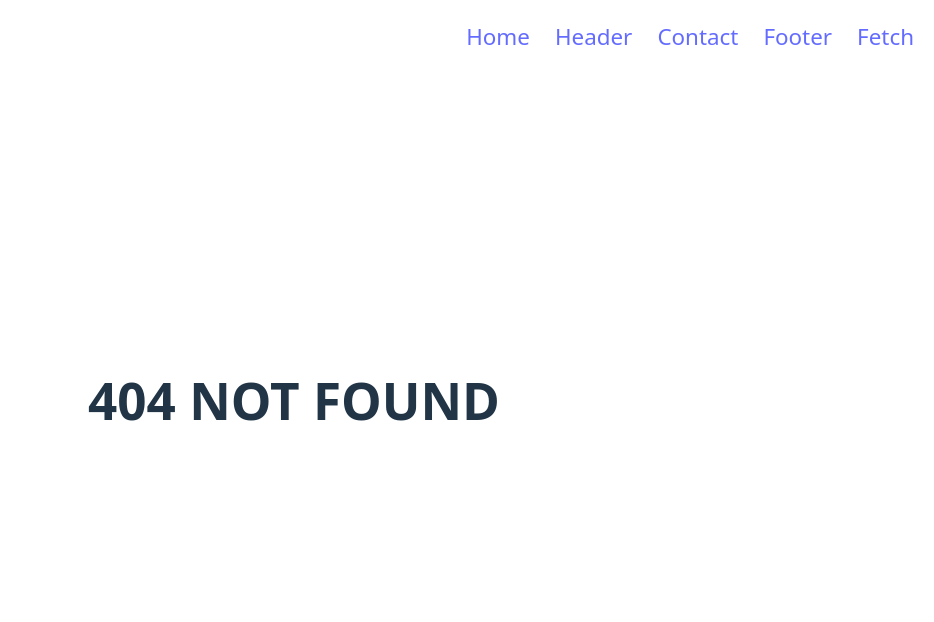
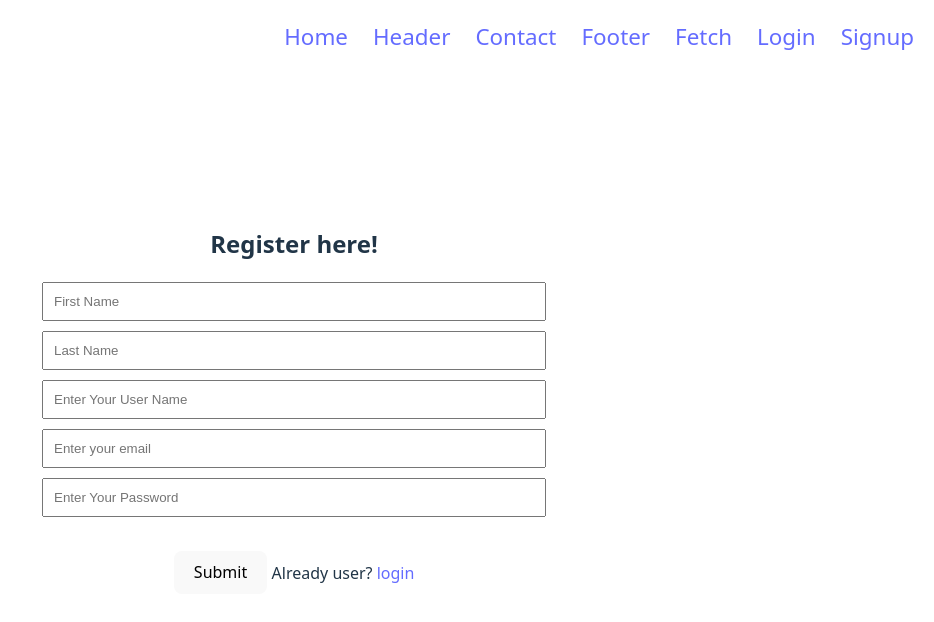
Before and after one commit to rahulpareek011/react-router-dom, a React (Vite) app: page /signup in a window 1280 px wide. Before the commit this address had no page. Shown: the top 622 px of the page, without its empty margins (346-1280 px from the left). Built offline with nearby package versions, Linux system fonts and the light colour scheme.

Commit message:
some changes inn login signup

```diff
--- a/src/App.jsx
+++ b/src/App.jsx
@@ -8,7 +8,9 @@ import NotFound from './notfound'
 import Home from './Home'
 import Fetch from './Fetch'
 import Nav from './Nav'
-
+import Login from './Login'
+import Signup from './Signup'
+import productId from './productId'
 
 function App() {
   return (
@@ -21,7 +23,10 @@ function App() {
           <Route path='/contact' element={<Contact />} />
           <Route path='/footer' element={<Footer />} />
           <Route path='/fetch' element={<Fetch />} />
-          <Route path='*' element={<NotFound />} /> {/* ✅ 404 Route */}
+          <Route path='/login' element={<Login />} />
+          <Route path='/signup' element={<Signup />} />
+          <Route path='/product/:id' element={<productId/>} />
+          <Route path='*' element={<NotFound />} />
         </Routes>
       </BrowserRouter></>
   )
--- a/src/Fetch.jsx
+++ b/src/Fetch.jsx
@@ -1,6 +1,7 @@
 import React, { useEffect, useState } from 'react'
 import axios from 'axios'
-// import { useNavigate } from 'react-router-dom'
+import { Navigate } from 'react-router-dom'
+import { useNavigate } from 'react-router-dom'
 
 
 const Fetch = () => {
@@ -9,10 +10,11 @@ const Fetch = () => {
   const [loading, isLoading] = useState(true)
   const [search, setSearch] = useState("")
   const [sort, setSort] = useState("")
-  // const navigate = useNavigate()
   const [cart, setCart] = useState([])
-  const [category,setCategroy] = useState([])
+  const [category, setCategroy] = useState([])
   const [selectedCategory, setSelectedCategory] = useState("")
+
+  const navigate = useNavigate()
 
   const fetchData = async () => {
     try {
@@ -43,7 +45,7 @@ const Fetch = () => {
     .filter(item =>
       item.title.toLowerCase().includes(search.toLowerCase()) ||
       item.category.toLowerCase().includes(search.toLowerCase())
-    ).filter(item=>
+    ).filter(item =>
       selectedCategory ? item.category === selectedCategory : true
     )
     .sort((a, b) => {
@@ -75,8 +77,8 @@ const Fetch = () => {
 
   console.log(">>>data ", data)
   console.log(">>>cart ", cart)
-  console.log(">>>uniquecategory",category)
-  console.log(">>>selectedCatrogry",selectedCategory)
+  console.log(">>>uniquecategory", category)
+  console.log(">>>selectedCatrogry", selectedCategory)
 
   return (
     <div style={{ margin: "80px 0px" }}>
@@ -88,17 +90,16 @@ const Fetch = () => {
         onChange={(e) => { setSearch(e.target.value) }}
       />
 
-      <select style={{ padding: "10px" }} value={sort} onChange={(e) => { setSort(e.target.value) }}>
+      <select style={{ padding: "10px", marginRight: "10px" }} value={sort} onChange={(e) => { setSort(e.target.value) }}>
         <option value="">Sort By</option>
         <option value="lowToHigh">Low to High</option>
         <option value="highToLow">High to Low</option>
         <option value="ascen">A-Z</option>
         <option value="desc">Z-A</option>
       </select>
-
-      <select value={selectedCategory} onChange={(e)=>setSelectedCategory(e.target.value)}>
+      <select style={{ padding: "10px" }} value={selectedCategory} onChange={(e) => setSelectedCategory(e.target.value)}>
         <option value="">Category</option>
-        {category.map(cat =>(
+        {category.map(cat => (
           <option value={cat}>{cat}</option>
         ))}
       </select>
@@ -127,6 +128,9 @@ const Fetch = () => {
                   Add To Cart
                 </button>
               )}
+              <button type='button'
+              onClick={()=> navigate(`/product/${item.id}`)}
+              >View Details</button>
             </div>
           ))}
         </div>
--- /dev/null
+++ b/src/Login.jsx
@@ -0,0 +1,79 @@
+import React, { useState } from 'react'
+import { Navigate, useNavigate,Link } from 'react-router-dom';
+
+const Login = () => {
+    const [input, setInput] = useState({
+        userName: "",
+        password: "",
+    });
+    const [error, setError] = useState([])
+
+    const navigate = useNavigate();
+    const handleUserNameChange = (e) => {
+        setInput({...input, userName: e.target.value })
+    }
+    const handlePasswordChange = (e) => {
+        setInput({...input ,password: e.target.value })
+    }
+
+    const handleSumbit = (e) => {
+        e.preventDefault();
+        const allError = {}
+        if(!input.userName) allError.userName = "UserName is required";
+        if(!input.password) allError.password = "Password is required";
+
+        if(Object.keys(allError).length>0){
+            setError(allError)
+            return
+        }
+
+        const existingUsers = JSON.parse(localStorage.getItem("users")) || [];
+
+        const exist = existingUsers.find(
+            (item) => item.userName === input.userName && item.password === input.password
+        );
+
+        if(!exist){
+            alert("Invalid UserName or password")
+            return
+        }
+
+        alert(`Login Successfully ${exist.firstName}`)
+        localStorage.setItem("currentUser", JSON.stringify(exist));
+    }
+
+    let styles = {
+        padding: "10px",
+        marginBottom: "10px",
+        width:"60vh"
+    }
+
+
+    return (
+        <div>
+            <h2>Login Here!</h2>
+            <form onSubmit={handleSumbit}>
+                <input  style={styles}
+                    type="text"
+                    placeholder='Enter Your UserName'
+                    value={input.userName}
+                    onChange={handleUserNameChange}
+                />
+                {error.userName && <p style={{color:"red"}}>{error.userName}</p>}
+                <br />
+                <input  style={styles}
+                    type="password"
+                    placeholder='Enter Your Password'
+                    value={input.password}
+                    onChange={handlePasswordChange}
+                />
+                {error.password && <p style={{color:"red"}}>{error.password}</p>}
+                <br />
+                <button>Submit</button><span>  </span><Link to={'/signup'}>Signup</Link>
+            </form>
+
+        </div>
+    )
+}
+
+export default Login
--- a/src/Nav.jsx
+++ b/src/Nav.jsx
@@ -19,6 +19,8 @@ const Nav = () => {
                 <Link to={'/contact'}>Contact</Link>
                 <Link to={'/footer'}>Footer</Link>
                 <Link to={'/fetch'}>Fetch</Link>
+                <Link to={'/login'}>Login</Link>
+                <Link to={'/signup'}>Signup</Link>
             </div>
         </div>
     )
--- /dev/null
+++ b/src/Signup.jsx
@@ -0,0 +1,103 @@
+import React, { useState } from 'react'
+import { Link } from 'react-router-dom';
+
+const Signup = () => {
+    const [input, setInput] = useState({
+        firstName: "",
+        lastName: "",
+        userName: "",
+        email: "",
+        password: "",
+    });
+    const [error, setError] = useState({})
+
+    const handleSubmit = (e) => {
+        e.preventDefault()
+        const allError = {}
+        if (!input.firstName) allError.firstname = "First Name is required"
+        if (!input.lastName) allError.lastName = "Last Name is required"
+        if (!input.userName) allError.userName = "User Name is required"
+        if (!input.email) allError.email = "Email is required"
+        if (!input.password) allError.password = "Password is required"
+
+        if (Object.keys(allError).length > 0) {
+            setError(allError)
+            return
+        }
+
+        let existingUsers = JSON.parse(localStorage.getItem("users")) || []
+
+        const userExist = existingUsers.some(
+            (item) => item.email == input.email || item.userName == input.userName
+        )
+
+        if(userExist){
+            alert("user already exist");
+            return
+        }
+
+        existingUsers.push(input);
+        localStorage.setItem("users",JSON.stringify(existingUsers))
+
+        alert("registered successfully")
+    }
+
+    let styles = {
+        padding: "10px",
+        marginBottom: "10px",
+        width:"60vh"
+    }
+
+    return (
+        <div>
+            <h2>Register here!</h2>
+            <form onSubmit={handleSubmit}>
+                <input style={styles}
+                    type="text"
+                    placeholder='First Name'
+                    value={input.firstName}
+                    onChange={(e) => setInput({ ...input, firstName: e.target.value })}
+                />
+                {error.firstName && <p style={{ color: "red" }}>{error.firstName}</p>}
+                <br />
+                <input style={styles}
+                    type="text"
+                    placeholder='Last Name'
+                    value={input.lastName}
+                    onChange={(e) => setInput({ ...input, lastName: e.target.value })}
+                />
+                {error.lastName && <p style={{ color: "red" }}>{error.lastName}</p>}
+                <br />
+
+                <input style={styles}
+                    type="text"
+                    placeholder='Enter Your User Name'
+                    value={input.userName}
+                    onChange={(e) => setInput({ ...input, userName: e.target.value })}
+                />
+                {error.userName && <p style={{ color: "red" }}>{error.userName}</p>}
+                <br />
+                <input style={styles}
+                    type="email"
+                    placeholder='Enter your email'
+                    value={input.email}
+                    onChange={(e) => setInput({ ...input, email: e.target.value })}
+                />
+                {error.email && <p style={{ color: "red" }}>{error.email}</p>}
+                <br />
+                <input style={styles}
+                    type="password"
+                    placeholder='Enter Your Password'
+                    value={input.password}
+                    onChange={(e) => setInput({ ...input, password: e.target.value })}
+                />
+                {error.password && <p style={{ color: "red" }}>{error.password}</p>}
+                <br />
+                <br />
+                <button>Submit</button><span>  Already user? </span><Link to={'/login'}>login</Link>
+            </form>
+        </div>
+    )
+}
+
+export default Signup
--- /dev/null
+++ b/src/productId.jsx
@@ -0,0 +1,11 @@
+import React from 'react'
+
+const productId = () => {
+  return (
+    <div>
+
+    </div>
+  )
+}
+
+export default productId
```
Also changed, not shown: src/ProductDetail.jsx (added, +15 -0 lines), src/Protectroute.jsx (added, +11 -0 lines).
